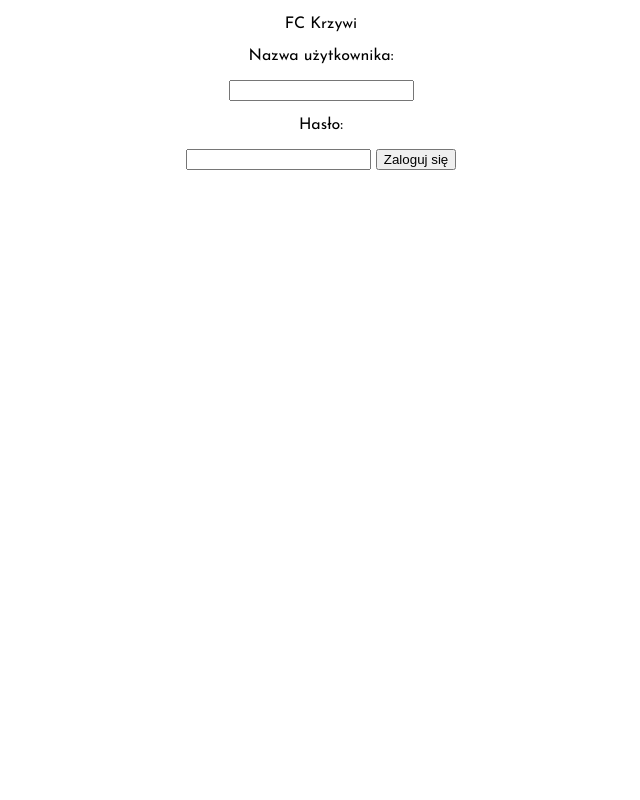
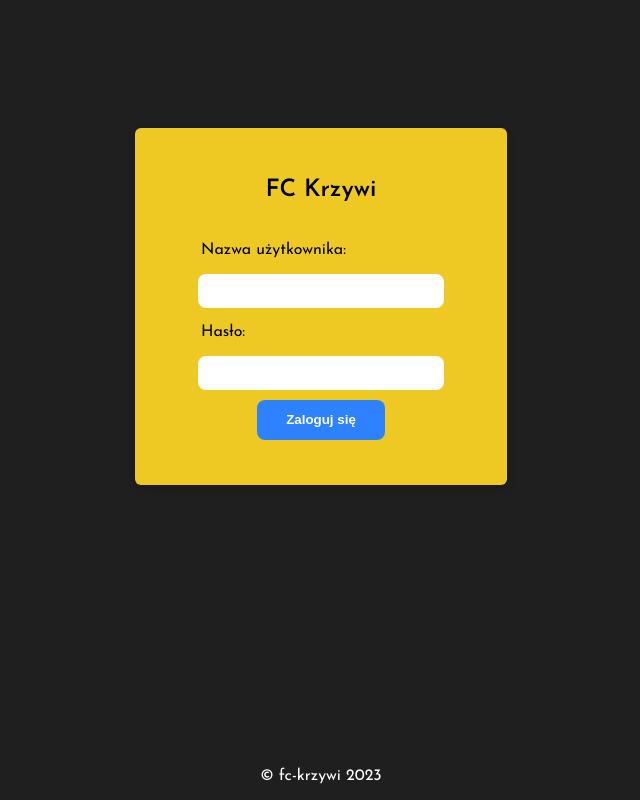
Before and after one commit to FC-KRZYWI/main, a plain HTML site: page index.html in a window 1280 px wide. Shown: the whole page, without its empty margins (319-959 px from the left). Drawn offline with Linux system fonts and the light colour scheme.

Commit message:
Update style.css

```diff
--- a/style.css
+++ b/style.css
@@ -6,4 +6,65 @@ body {
     box-sizing: border-box;
     text-align: center;
     font-family: 'Josefin Sans', sans-serif;
+    background-color: rgb(31, 31, 31);
 }
+
+.container {
+    margin: 0 auto;
+    margin-top: 10%;
+    display: flex;
+    flex-direction: column;
+    align-items: center;
+    gap: 2%;
+    width: 25%;
+    padding: 2%;
+    border: 0px;
+    border-radius: 6px;
+    box-shadow: 0px 3px 8px rgba(0,0,0,0.15);
+    background: rgb(238, 201, 35);
+}
+
+.title {
+    font-weight: bolder;
+    font-size: x-large;
+}
+
+.text {
+    text-align: left;
+    width: 75%;
+}
+
+.text-input, .password {
+    width: 75%;
+    border: 0;
+    border-radius: 8px;
+    height: 28px;
+    font-weight: bolder;
+    padding: 1%;
+    transition: 0.2s;
+}
+
+.login {
+    width: 40%;
+    border: 0;
+    border-radius: 8px;
+    height: 40px;
+    margin-top: 3%;
+    padding: 1%;
+    font-weight: bolder;
+    background-color: rgb(47, 130, 255);
+    color: white;
+    transition: 0.2s;
+}
+
+.text-input:hover, .password:hover {
+    background-color: rgb(209, 233, 255);
+}
+
+
+.login:hover {
+    scale: 1.04;
+    rotate: 2deg;
+    background-color: rgb(33, 108, 220);
+    font-size: medium;
+}
```
